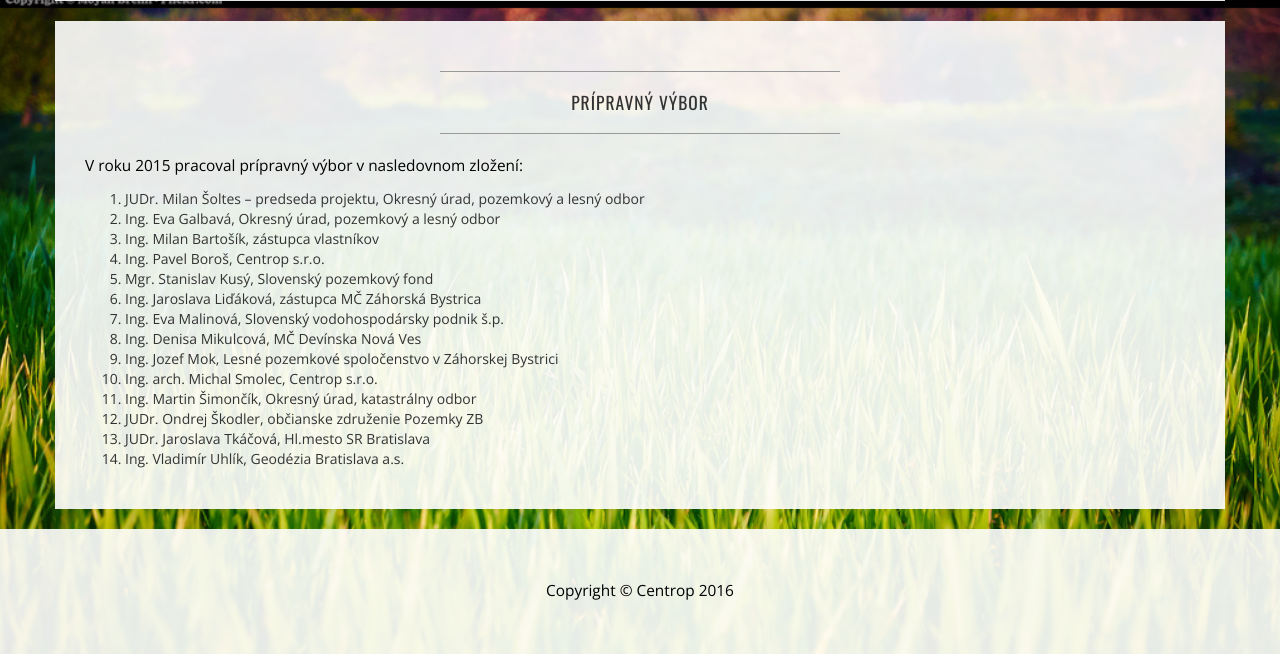
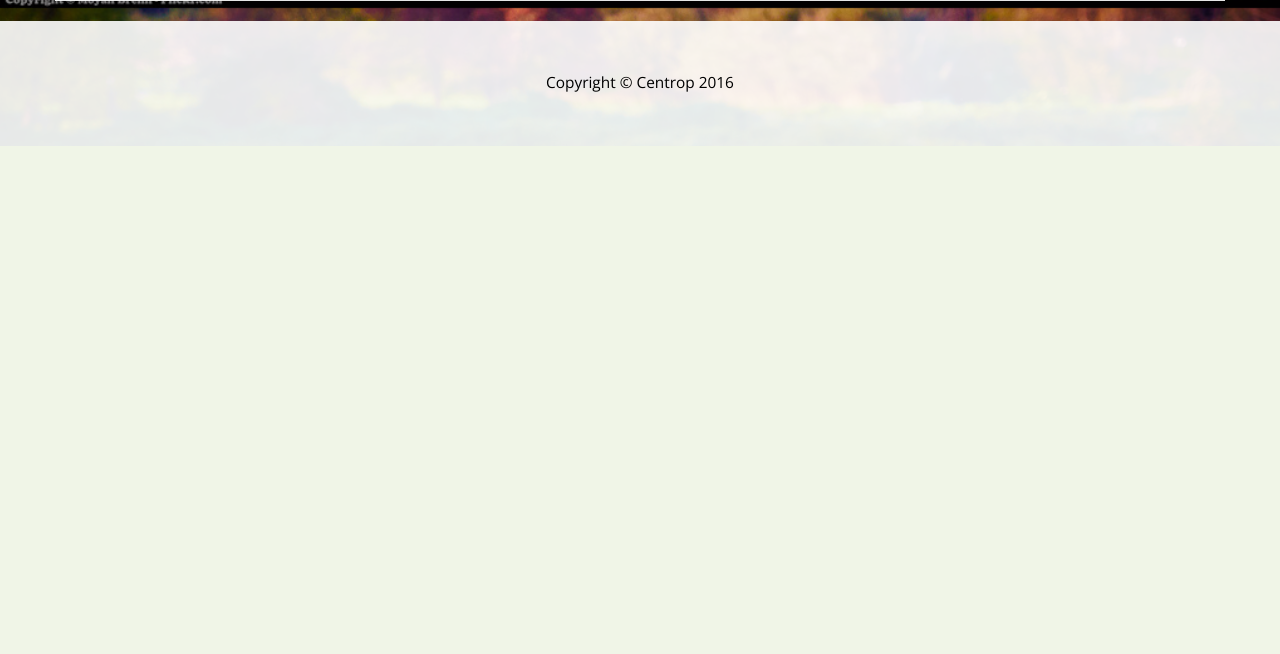
Before and after one commit to OHUSAR/pozemkove_upravy, a PHP site: page /contact.php in a window 1280 px wide. Shown: the part 2392-3046 px from the top of the page. After the commit the page ends 2538 px from the top, so only its background shows below. Run offline with PHP 8.4, Linux system fonts and the light colour scheme.

Commit message:
minor changes

```diff
--- a/sources/about4.php
+++ b/sources/about4.php
@@ -34,7 +34,7 @@ about.phpabout.php<!DOCTYPE html>
                         <li><b>orná pôda,</b> číslo funkcie 1205</li>
                     </ul>
                     <p>
-                        <a href="img/3upi.pdf" download="UPI.pdf">Stiahnite si dokument o územnom pláne</a>
+                        <a href="img/3upi.pdf" download="UPI.pdf">Stiahnite si dokument o územnom pláne - územnoplánovacia informácia</a>
                     </p>
                 </div>
                 <div class="clearfix"></div>
--- a/sources/contact.php
+++ b/sources/contact.php
@@ -69,7 +69,7 @@
                         <strong>Ing. Vladimír Uhlík</strong>
                         <br>
                         Telefón:
-                        <strong>---------</strong>
+                        <strong>02 4468 0672</strong>
                         <br>
                         Email:
                         <strong><a href="mailto:uhlik@geodezia-ba.sk">uhlik@geodezia-ba.sk</a></strong>
@@ -82,7 +82,7 @@
                         <strong>Ing. Erika Ondrejková </strong>
                         <br>
                         Telefón:
-                        <strong>-------</strong>
+                        <strong>+421 918 754 829</strong>
                         <br>
                         Email:
                         <strong><a href="mailto:ondrejkova@geodezia-ba.sk">ondrejkova@geodezia-ba.sk</a></strong>
@@ -90,7 +90,7 @@
                         <strong>Ing. Beáta Uhlíková</strong>
                         <br>
                         Telefón:
-                        <strong>--------</strong>
+                        <strong>+421 905 962 177</strong>
                         <br>
                         Email:
                         <strong><a href="mailto:uhlikova@geodezia-ba.sk">uhlikova@geodezia-ba.sk</a></strong>
@@ -154,34 +154,6 @@
                 <div class="clearfix"></div>
             </div>
         </div>
-        <div class="row">
-            <div class="box">
-                <?php sectionHeading("PRÍPRAVNÝ VÝBOR", "")?>
-
-                <div class="col-md-12">
-                    <p>
-                        V roku 2015 pracoval prípravný výbor v nasledovnom zložení:
-                    </p>
-                    <ol>
-                        <li>JUDr. Milan Šoltes – predseda projektu, Okresný úrad, pozemkový a lesný odbor</li>
-                        <li>Ing. Eva Galbavá, Okresný úrad, pozemkový a lesný odbor</li>
-                        <li>Ing. Milan Bartošík, zástupca vlastníkov</li>
-                        <li>Ing. Pavel Boroš,  Centrop s.r.o.</li>
-                        <li>Mgr. Stanislav Kusý, Slovenský pozemkový fond</li>
-                        <li>Ing. Jaroslava Liďáková, zástupca MČ Záhorská Bystrica</li>
-                        <li>Ing. Eva Malinová, Slovenský vodohospodársky podnik š.p.</li>
-                        <li>Ing. Denisa Mikulcová, MČ Devínska Nová Ves</li>
-                        <li>Ing. Jozef Mok, Lesné pozemkové spoločenstvo v Záhorskej Bystrici</li>
-                        <li>Ing. arch. Michal Smolec, Centrop s.r.o.</li>
-                        <li>Ing. Martin Šimončík, Okresný úrad, katastrálny odbor</li>
-                        <li>JUDr. Ondrej Škodler, občianske združenie Pozemky ZB</li>
-                        <li>JUDr. Jaroslava Tkáčová, Hl.mesto SR Bratislava</li>
-                        <li>Ing. Vladimír Uhlík, Geodézia Bratislava a.s.</li>
-                    </ol>
-                </div>
-                <div class="clearfix"></div>
-            </div>
-        </div>
     </div>
     <!-- /.container -->
 
--- a/sources/index.php
+++ b/sources/index.php
@@ -241,7 +241,7 @@
                 <p>
                     Územie v rozsahu  JPÚ DNV a ZB  je zahrnuté v Územnom pláne mesta Bratislavy.
                     <br>
-                    <a href="img/3upi.pdf" download="UPI.pdf">Stiahnite si dokument o územnom pláne</a>
+                    <a href="img/3upi.pdf" download="UPI.pdf">Stiahnite si dokument o územnom pláne - územnoplánovacia informácia</a>
                 </p>
                 <img class="img-responsive img-border img-left" src="img/2obvod.png" alt="obvod">
 
--- a/sources/timeline.php
+++ b/sources/timeline.php
@@ -89,7 +89,7 @@ siteHead("Timeline");
                             </div>
                             <div class="timeline-body">
                                 <p>
-                                    vyhotoví sa tzv. register pôvodného stavu - súpis všetkých pozemkov každého vlastníka
+                                    Vyhotoví sa tzv. register pôvodného stavu - súpis všetkých pozemkov každého vlastníka
                                     aj s určením ich hodnoty cez BPEJ – v tejto etape dostal vlastník výpis z registra
                                     pôvodného stavu spolu s hodnotami svojich pozemkov. Táto hodnota slúži len na účely
                                     pozemkových úprav, nie je to trhová cena.
```
Also changed, not shown: sources/about.php (+29 -0 lines), sources/img/slide-1.jpg, sources/img/slide-3.jpg, sources/img/slide-4.jpg (added).
